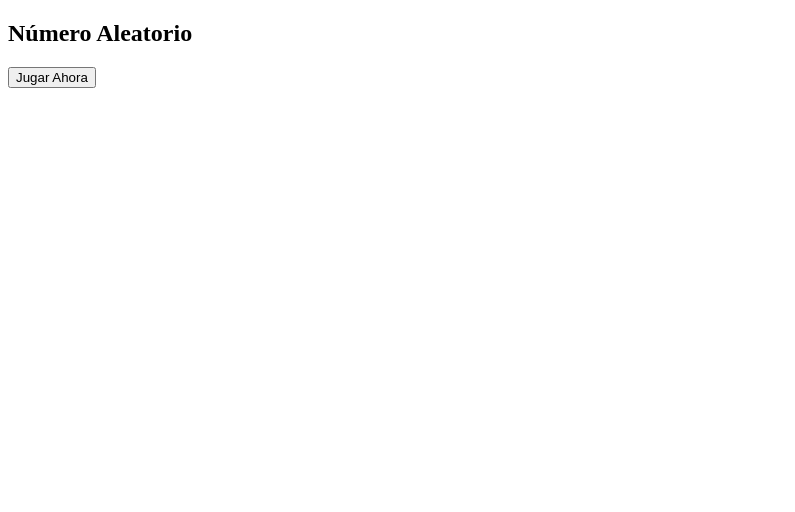
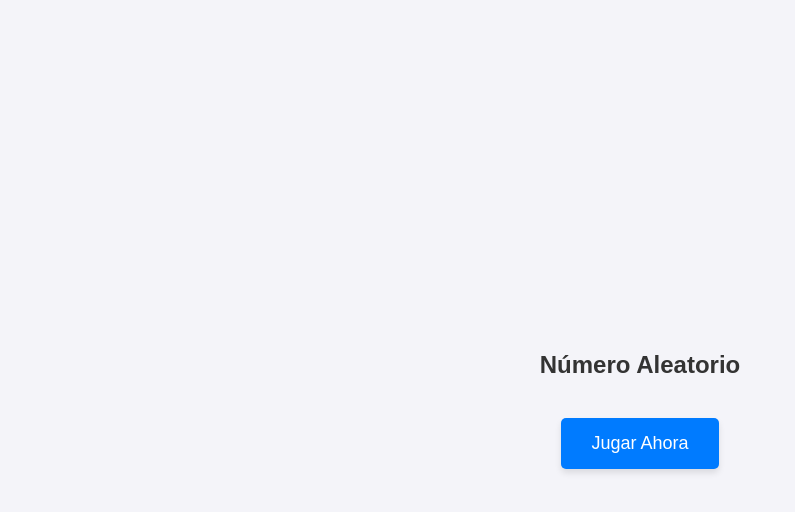
Before and after one commit to juanraymechipane-png/ejemp, a plain HTML site: page index.html in a window 1280 px wide. Shown: the whole page, without its empty margins (0-795 px from the left). Drawn offline with Linux system fonts and the light colour scheme.

Commit message:
1proyecto

```diff
--- a/index.html
+++ b/index.html
@@ -4,7 +4,7 @@
     <meta charset="UTF-8">
     <meta name="viewport" content="width=device-width, initial-scale=1.0">
     <title>Document</title>
-    <link rel="stylesheet" href="stylep.css">
+    <link rel="stylesheet" href="style.css">
 </head>
 
 <body>
```
